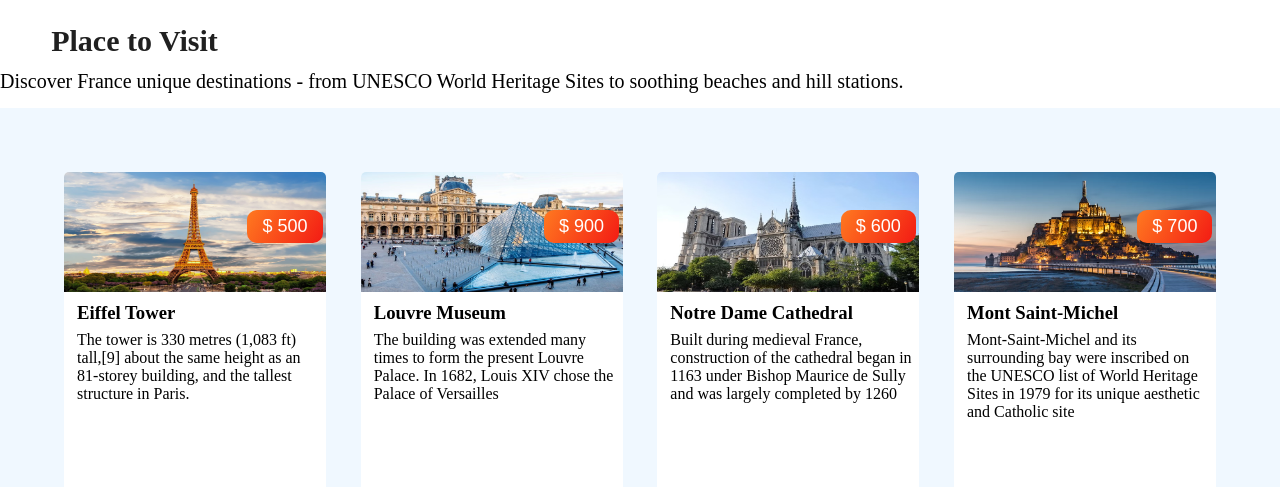
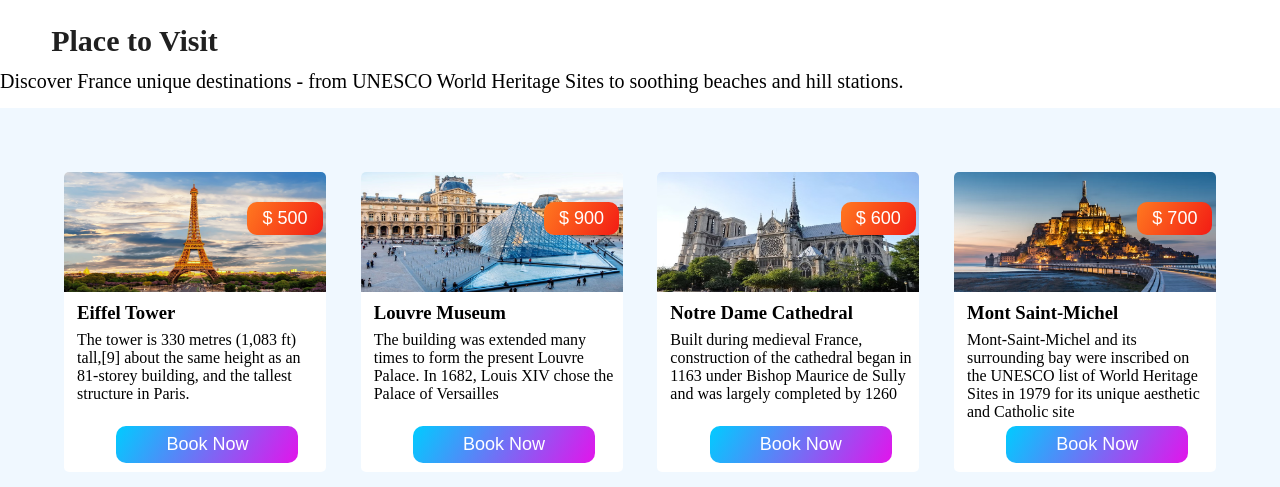
Before and after one commit to 7Gayathri/Tourist, a plain HTML site: page france.html in a window 1280 px wide. Shown: the part 802-1289 px from the top of the page. Drawn offline with Linux system fonts and the light colour scheme.

Commit message:
Update australia.css

```diff
--- a/australia.css
+++ b/australia.css
@@ -90,7 +90,7 @@ section{
     width: 100%;min-height:500px;
 }
 section div{
-     border-radius: 5px;height:380px;
+     border-radius: 5px;height:300px;
      position: relative; background-color: white;
 }
 section div:hover{
```
